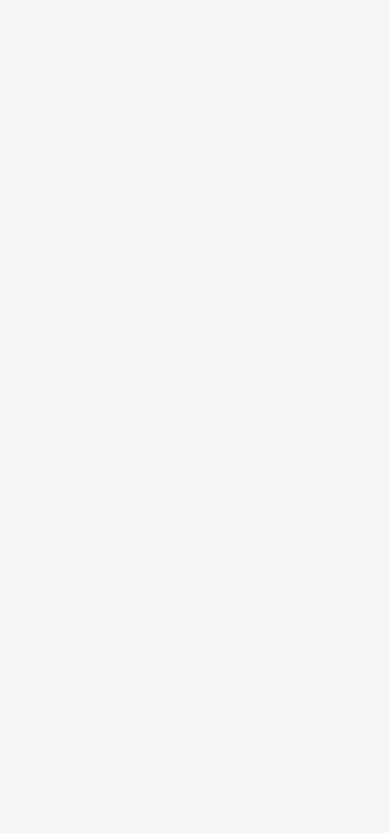
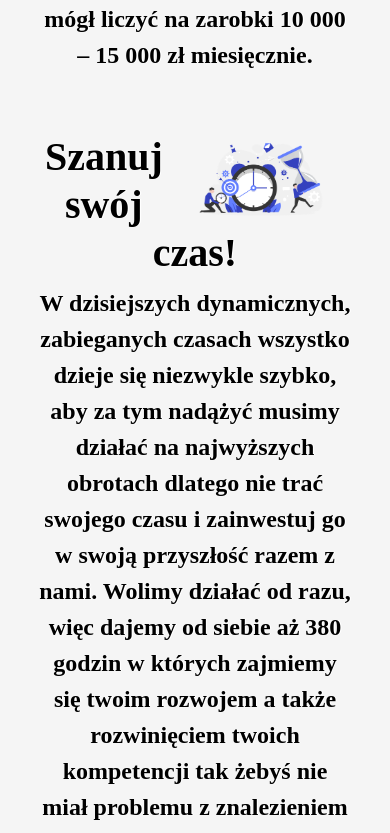
Before and after one commit to domino468/CoursesPlatform, an Angular app: page /landing-page in a window 390 px wide. Shown: the part 2960-3793 px from the top of the page. Before the commit the page ends 2851 px from the top, so only its background shows below. Built offline with nearby package versions, Linux system fonts and the light colour scheme.

Commit message:
made font-size responsive

```diff
--- a/src/app/landing-page/landing-page.component.scss
+++ b/src/app/landing-page/landing-page.component.scss
@@ -11,6 +11,10 @@
   clear: both;
   text-align: right;
   margin-top: 30%;
+}
+
+h3{
+  font-size: 2.5rem;
 }
 
 .leftImage {
--- a/src/styles.css
+++ b/src/styles.css
@@ -6,7 +6,7 @@ body {
   background-attachment: fixed;
   background-color: whitesmoke;
   color: black;
-  font-size: 18px;
+  font-size: 1.5rem;
   text-shadow: 0.05em 0 white,
   0 0.05em whitesmoke,
   -0.05em 0 whitesmoke,
```
